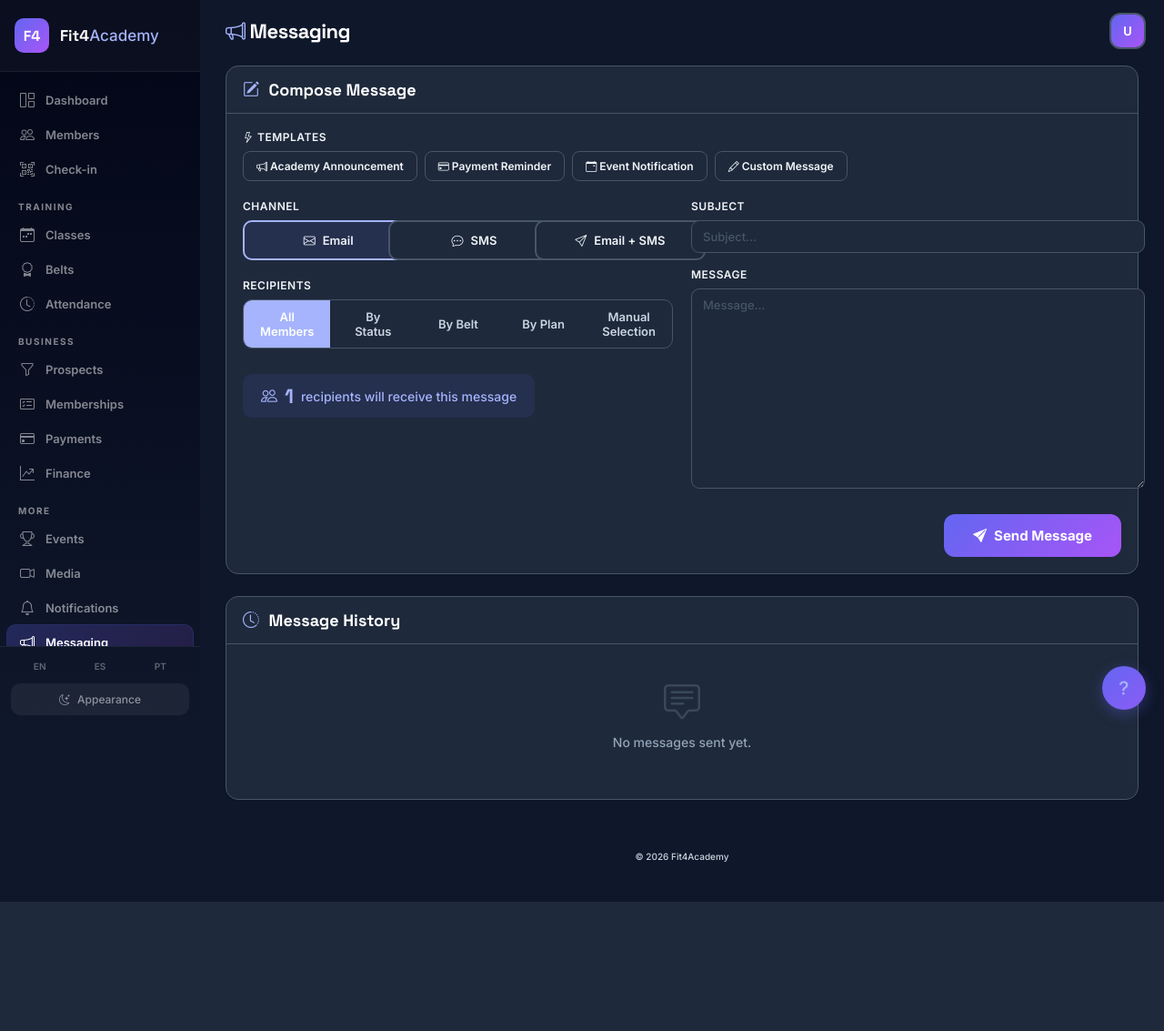
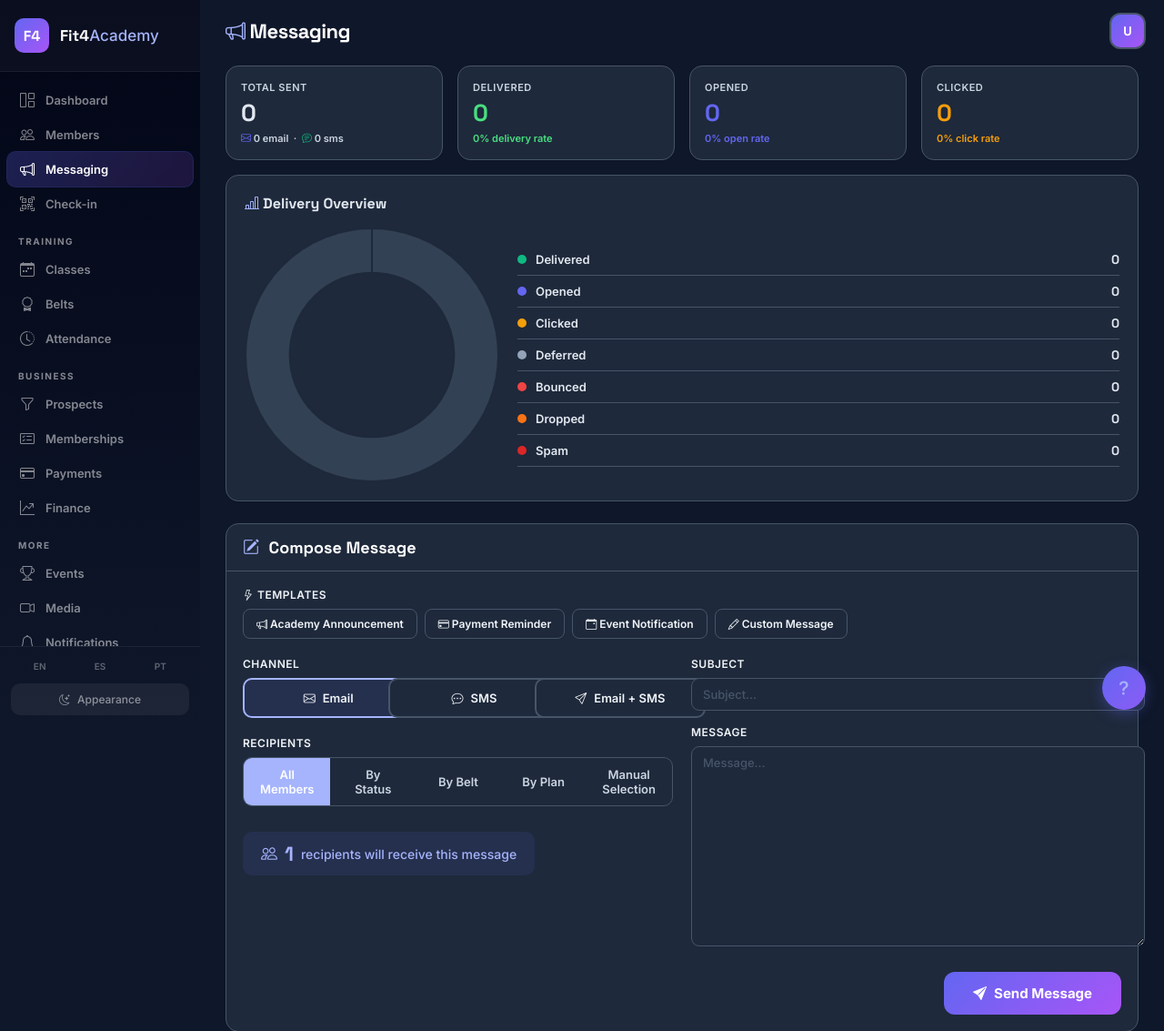
Before and after one commit to diegoalmeidajj/fit4academy, a Flask app: page /messaging in a window 1280 px wide. Shown: the top 1133 px of the page at 91% size. Before the commit the page ends 991 px from the top, so only its background shows below. Run offline with Flask 3, Linux system fonts and the light colour scheme; the visitor is signed in with stand-in values (Sample User, id 1); data comes from the database, SQL or seed files in the repository; data that the repository does not hold is empty; some libraries are stand-ins or nearby versions.

Commit message:
Add messaging stats dashboard + delivery chart, move nav below Members
- Messaging link moved to sidebar right below Members
- 4 stat cards: Total Sent (email/sms breakdown), Delivered %, Opened %, Clicked %
- Doughnut chart: Delivered, Opened, Clicked, Deferred, Bounced, Dropped, Spam
- Legend with color dots and counts next to chart
- New message_recipients table for per-recipient tracking
- Messages table now tracks: total, delivered, opened, clicked, deferred, bounced, dropped, spam
- New model functions: get_messaging_stats(), update_message_stats()
- i18n for EN/ES/PT

Co-Authored-By: Claude Opus 4.6 (1M context) <noreply@anthropic.com>

```diff
--- a/app.py
+++ b/app.py
@@ -2445,11 +2445,17 @@ def messaging_page():
     except Exception:
         belts = []
 
+    try:
+        stats = models.get_messaging_stats(academy_id)
+    except Exception:
+        stats = {}
+
     return render_template('messaging.html',
                            members=members,
                            plans=plans,
                            messages=messages,
-                           belts=belts)
+                           belts=belts,
+                           stats=stats)
 
 
 @app.route('/messaging/send', methods=['POST'])
--- a/i18n.py
+++ b/i18n.py
@@ -730,6 +730,14 @@ TRANSLATIONS = {
         'msg_tpl_payment': 'Payment Reminder',
         'msg_tpl_event': 'Event Notification',
         'msg_tpl_custom': 'Custom Message',
+        'msg_total_sent': 'Total Sent',
+        'msg_stat_delivered': 'Delivered',
+        'msg_stat_opened': 'Opened',
+        'msg_stat_clicked': 'Clicked',
+        'msg_stat_rate': 'delivery rate',
+        'msg_stat_open_rate': 'open rate',
+        'msg_stat_click_rate': 'click rate',
+        'msg_delivery_overview': 'Delivery Overview',
 
         # Sidebar menu
         'menu_settings': 'Settings',
@@ -1480,6 +1488,14 @@ TRANSLATIONS = {
         'msg_tpl_payment': 'Recordatorio de Pago',
         'msg_tpl_event': 'Notificacion de Evento',
         'msg_tpl_custom': 'Mensaje Personalizado',
+        'msg_total_sent': 'Total Enviados',
+        'msg_stat_delivered': 'Entregados',
+        'msg_stat_opened': 'Abiertos',
+        'msg_stat_clicked': 'Clicks',
+        'msg_stat_rate': 'tasa de entrega',
+        'msg_stat_open_rate': 'tasa de apertura',
+        'msg_stat_click_rate': 'tasa de clicks',
+        'msg_delivery_overview': 'Resumen de Entrega',
 
         # Sidebar menu
         'menu_settings': 'Ajustes',
@@ -2230,6 +2246,14 @@ TRANSLATIONS = {
         'msg_tpl_payment': 'Lembrete de Pagamento',
         'msg_tpl_event': 'Notificacao de Evento',
         'msg_tpl_custom': 'Mensagem Personalizada',
+        'msg_total_sent': 'Total Enviados',
+        'msg_stat_delivered': 'Entregues',
+        'msg_stat_opened': 'Abertos',
+        'msg_stat_clicked': 'Cliques',
+        'msg_stat_rate': 'taxa de entrega',
+        'msg_stat_open_rate': 'taxa de abertura',
+        'msg_stat_click_rate': 'taxa de cliques',
+        'msg_delivery_overview': 'Visao Geral de Entrega',
 
         # Sidebar menu
         'menu_settings': 'Configuracoes',
--- a/templates/base.html
+++ b/templates/base.html
@@ -347,6 +347,7 @@
             <div class="nav-section">
                 <a href="/" class="{{ 'active' if request.path == '/' }}"><i class="bi bi-grid-1x2"></i> {{ t('nav_dashboard') }}</a>
                 <a href="/members" class="{{ 'active' if request.path.startswith('/members') }}"><i class="bi bi-people"></i> {{ t('nav_members') }}</a>
+                <a href="/messaging" class="{{ 'active' if request.path.startswith('/messaging') }}"><i class="bi bi-megaphone"></i> {{ t('nav_messaging') }}</a>
                 <a href="/checkin" class="{{ 'active' if request.path == '/checkin' }}"><i class="bi bi-qr-code-scan"></i> {{ t('nav_checkin') }}</a>
             </div>
             <div class="nav-section">
@@ -367,7 +368,6 @@
                 <a href="/events" class="{{ 'active' if request.path.startswith('/events') }}"><i class="bi bi-trophy"></i> {{ t('nav_events') }}</a>
                 <a href="/media" class="{{ 'active' if request.path == '/media' }}"><i class="bi bi-camera-video"></i> {{ t('nav_media') }}</a>
                 <a href="/notifications" class="{{ 'active' if request.path == '/notifications' }}"><i class="bi bi-bell"></i> {{ t('nav_notifications') }}</a>
-                <a href="/messaging" class="{{ 'active' if request.path == '/messaging' }}"><i class="bi bi-megaphone"></i> {{ t('nav_messaging') }}</a>
             </div>
             {% if session.get('role') == 'admin' %}
             <div class="nav-section">
--- a/templates/messaging.html
+++ b/templates/messaging.html
@@ -88,6 +88,71 @@
 {% block content %}
 <div class="topbar">
     <h1><i class="bi bi-megaphone" style="color:var(--primary);"></i> {{ t('nav_messaging') }}</h1>
+</div>
+
+<!-- Stats Cards -->
+<div class="grid-4 mb-16">
+    <div class="card" style="padding:16px;">
+        <div style="font-size:11px;color:var(--text-muted);font-weight:600;text-transform:uppercase;letter-spacing:.5px;">{{ t('msg_total_sent') }}</div>
+        <div style="font-family:'Space Grotesk';font-size:26px;font-weight:700;margin:4px 0;">{{ stats.total_sent|default(0) }}</div>
+        <div style="font-size:11px;color:var(--text-muted);font-weight:600;">
+            <i class="bi bi-envelope" style="color:#6366f1;"></i> {{ stats.total_email|default(0) }} email
+            &nbsp;·&nbsp;
+            <i class="bi bi-chat-text" style="color:#10b981;"></i> {{ stats.total_sms|default(0) }} sms
+        </div>
+    </div>
+    <div class="card" style="padding:16px;">
+        <div style="font-size:11px;color:var(--text-muted);font-weight:600;text-transform:uppercase;letter-spacing:.5px;">{{ t('msg_stat_delivered') }}</div>
+        <div style="font-family:'Space Grotesk';font-size:26px;font-weight:700;margin:4px 0;color:var(--success);">{{ stats.delivered|default(0) }}</div>
+        <div style="font-size:11px;color:var(--success);font-weight:600;">
+            {% if stats.total_sent|default(0) > 0 %}{{ ((stats.delivered|default(0)) / stats.total_sent * 100)|int }}%{% else %}0%{% endif %} {{ t('msg_stat_rate') }}
+        </div>
+    </div>
+    <div class="card" style="padding:16px;">
+        <div style="font-size:11px;color:var(--text-muted);font-weight:600;text-transform:uppercase;letter-spacing:.5px;">{{ t('msg_stat_opened') }}</div>
+        <div style="font-family:'Space Grotesk';font-size:26px;font-weight:700;margin:4px 0;color:#6366f1;">{{ stats.opened|default(0) }}</div>
+        <div style="font-size:11px;color:#6366f1;font-weight:600;">
+            {% if stats.delivered|default(0) > 0 %}{{ ((stats.opened|default(0)) / stats.delivered * 100)|int }}%{% else %}0%{% endif %} {{ t('msg_stat_open_rate') }}
+        </div>
+    </div>
+    <div class="card" style="padding:16px;">
+        <div style="font-size:11px;color:var(--text-muted);font-weight:600;text-transform:uppercase;letter-spacing:.5px;">{{ t('msg_stat_clicked') }}</div>
+        <div style="font-family:'Space Grotesk';font-size:26px;font-weight:700;margin:4px 0;color:#f59e0b;">{{ stats.clicked|default(0) }}</div>
+        <div style="font-size:11px;color:#f59e0b;font-weight:600;">
+            {% if stats.opened|default(0) > 0 %}{{ ((stats.clicked|default(0)) / stats.opened * 100)|int }}%{% else %}0%{% endif %} {{ t('msg_stat_click_rate') }}
+        </div>
+    </div>
+</div>
+
+<!-- Delivery Chart -->
+<div class="card mb-24" style="padding:20px;">
+    <div style="display:flex;align-items:center;justify-content:space-between;margin-bottom:16px;">
+        <h3 style="font-family:'Space Grotesk';font-size:16px;font-weight:700;margin:0;">
+            <i class="bi bi-bar-chart-line" style="color:var(--primary);"></i> {{ t('msg_delivery_overview') }}
+        </h3>
+    </div>
+    <div style="display:flex;gap:20px;align-items:center;flex-wrap:wrap;">
+        <canvas id="deliveryChart" style="max-width:280px;max-height:280px;"></canvas>
+        <div style="flex:1;min-width:200px;">
+            {% set s = stats %}
+            {% set items = [
+                ('Delivered', s.delivered|default(0), '#10b981'),
+                ('Opened', s.opened|default(0), '#6366f1'),
+                ('Clicked', s.clicked|default(0), '#f59e0b'),
+                ('Deferred', s.deferred|default(0), '#94a3b8'),
+                ('Bounced', s.bounced|default(0), '#ef4444'),
+                ('Dropped', s.dropped|default(0), '#f97316'),
+                ('Spam', s.spam|default(0), '#dc2626')
+            ] %}
+            {% for label, val, color in items %}
+            <div style="display:flex;align-items:center;gap:10px;padding:8px 0;border-bottom:1px solid var(--border);">
+                <div style="width:10px;height:10px;border-radius:50%;background:{{ color }};flex-shrink:0;"></div>
+                <span style="flex:1;font-size:13px;font-weight:600;">{{ label }}</span>
+                <span style="font-family:'Space Grotesk';font-size:14px;font-weight:700;">{{ val }}</span>
+            </div>
+            {% endfor %}
+        </div>
+    </div>
 </div>
 
 <!-- Compose Section -->
@@ -281,6 +346,44 @@
 
 {% block extra_js %}
 <script>
+/* ===== Delivery Doughnut Chart ===== */
+(function() {
+    const el = document.getElementById('deliveryChart');
+    if (!el) return;
+    const isDark = document.documentElement.getAttribute('data-theme') === 'dark';
+    const data = [
+        {{ stats.delivered|default(0) }},
+        {{ stats.opened|default(0) }},
+        {{ stats.clicked|default(0) }},
+        {{ stats.deferred|default(0) }},
+        {{ stats.bounced|default(0) }},
+        {{ stats.dropped|default(0) }},
+        {{ stats.spam|default(0) }}
+    ];
+    const hasData = data.some(v => v > 0);
+    new Chart(el, {
+        type: 'doughnut',
+        data: {
+            labels: ['Delivered', 'Opened', 'Clicked', 'Deferred', 'Bounced', 'Dropped', 'Spam'],
+            datasets: [{
+                data: hasData ? data : [1],
+                backgroundColor: hasData
+                    ? ['#10b981','#6366f1','#f59e0b','#94a3b8','#ef4444','#f97316','#dc2626']
+                    : [isDark ? '#334155' : '#e2e8f0'],
+                borderWidth: 2,
+                borderColor: isDark ? '#1e293b' : '#fff',
+            }]
+        },
+        options: {
+            cutout: '65%',
+            plugins: {
+                legend: { display: false },
+                tooltip: { enabled: hasData }
+            }
+        }
+    });
+})();
+
 const TEMPLATES = {
     announcement: {
         subject: 'Academy Announcement',
```
Also changed, not shown: models.py (+68 -4 lines).
